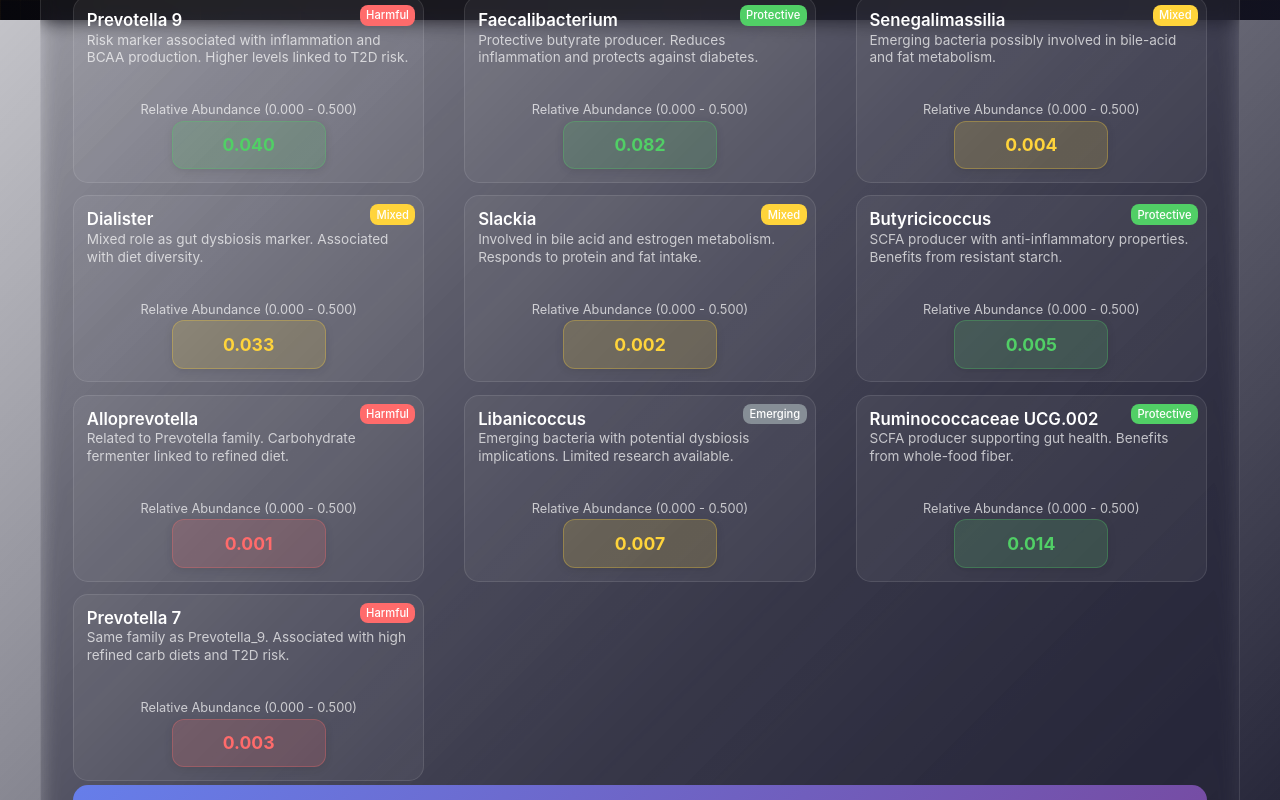
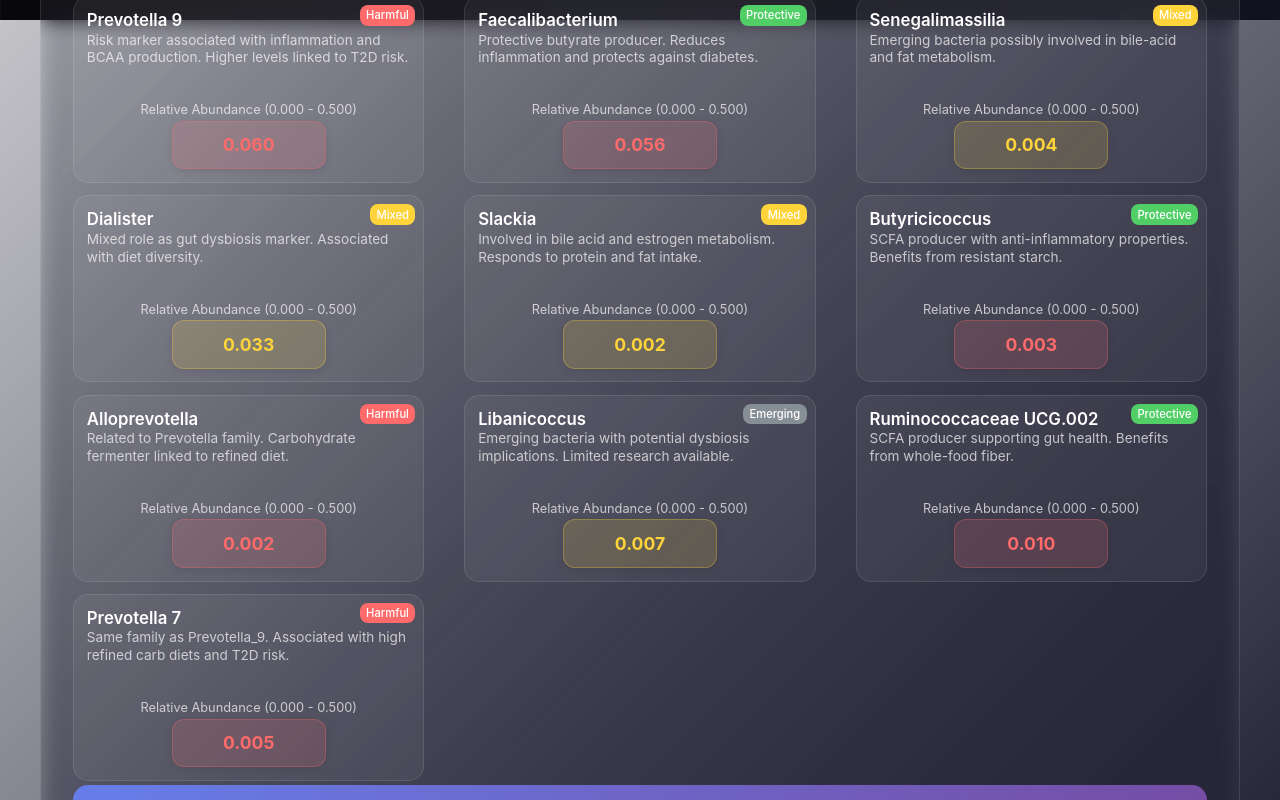
Before and after one commit to EarthPeopleStudio/ih-web-react-revolvotech, a React (Vite) app: page /projects/micronutri in a window 1280 px wide. Shown: the part 780-1580 px from the top of the page. Built offline with nearby package versions, Linux system fonts and the light colour scheme; a web font is replaced by a local one.

Commit message:
MicroNutri
- Eat More

```diff
--- a/src/pages/MicroNutriProject.jsx
+++ b/src/pages/MicroNutriProject.jsx
@@ -652,9 +652,17 @@ const MicroNutriProject = () => {
   const [bacteriaLevels, setBacteriaLevels] = useState(() => {
     const initial = {};
     Object.keys(bacteriaDatabase).forEach(bacteria => {
-      // Use the midpoint between control and T2D means as default
       const info = bacteriaDatabase[bacteria];
-      const defaultValue = (info.controlMean + info.t2dMean) / 2;
+      // For protective bacteria, start below threshold to trigger "Eat more"
+      // For harmful bacteria, start above threshold to trigger "Focus/Avoid"
+      let defaultValue;
+      if (info.role === "Protective") {
+        defaultValue = Math.max(0.001, info.threshold * 0.7); // 70% of threshold
+      } else if (info.role === "Harmful") {
+        defaultValue = Math.min(0.1, info.threshold * 1.5); // 150% of threshold
+      } else {
+        defaultValue = (info.controlMean + info.t2dMean) / 2; // Mixed bacteria use midpoint
+      }
       initial[bacteria] = defaultValue;
     });
     return initial;
@@ -664,8 +672,15 @@ const MicroNutriProject = () => {
     const initial = {};
     Object.keys(bacteriaDatabase).forEach(bacteria => {
       const info = bacteriaDatabase[bacteria];
-      const defaultValue = (info.controlMean + info.t2dMean) / 2;
-      initial[bacteria] = defaultValue.toFixed(3); // 3 decimal places for precision
+      let defaultValue;
+      if (info.role === "Protective") {
+        defaultValue = Math.max(0.001, info.threshold * 0.7);
+      } else if (info.role === "Harmful") {
+        defaultValue = Math.min(0.1, info.threshold * 1.5);
+      } else {
+        defaultValue = (info.controlMean + info.t2dMean) / 2;
+      }
+      initial[bacteria] = defaultValue.toFixed(3);
     });
     return initial;
   });
```
